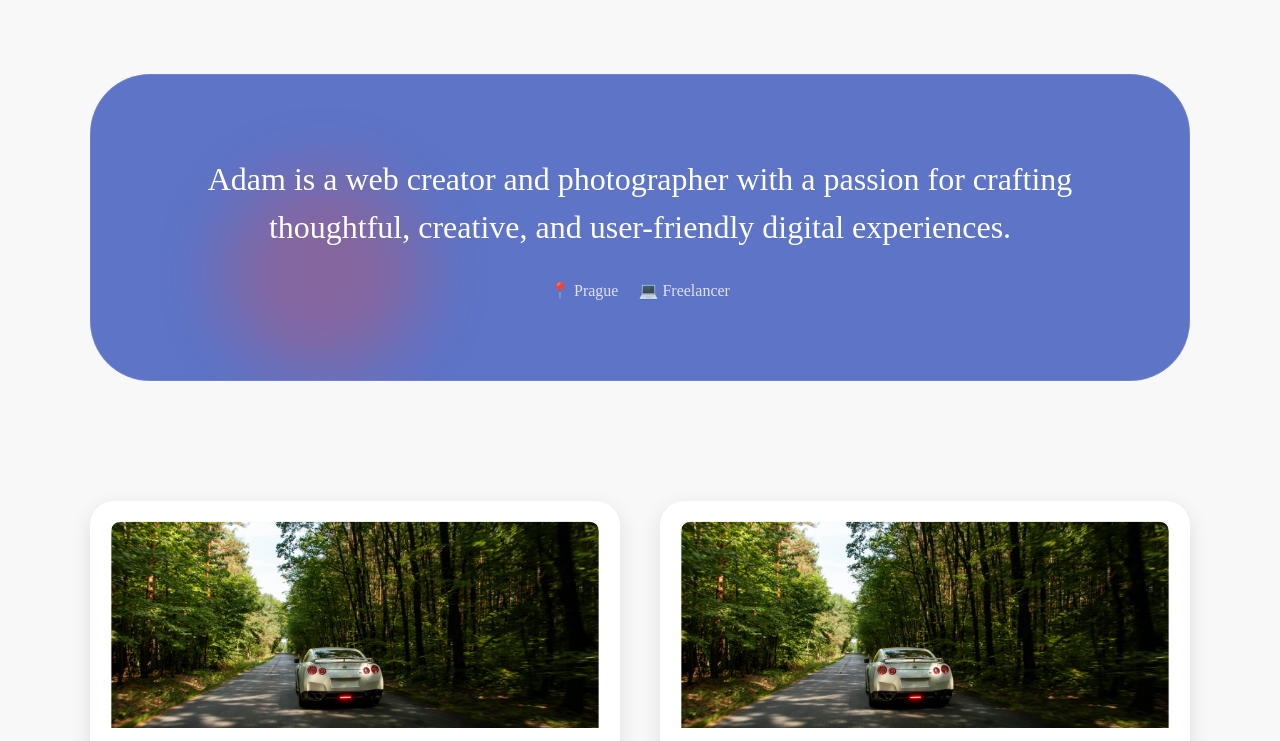
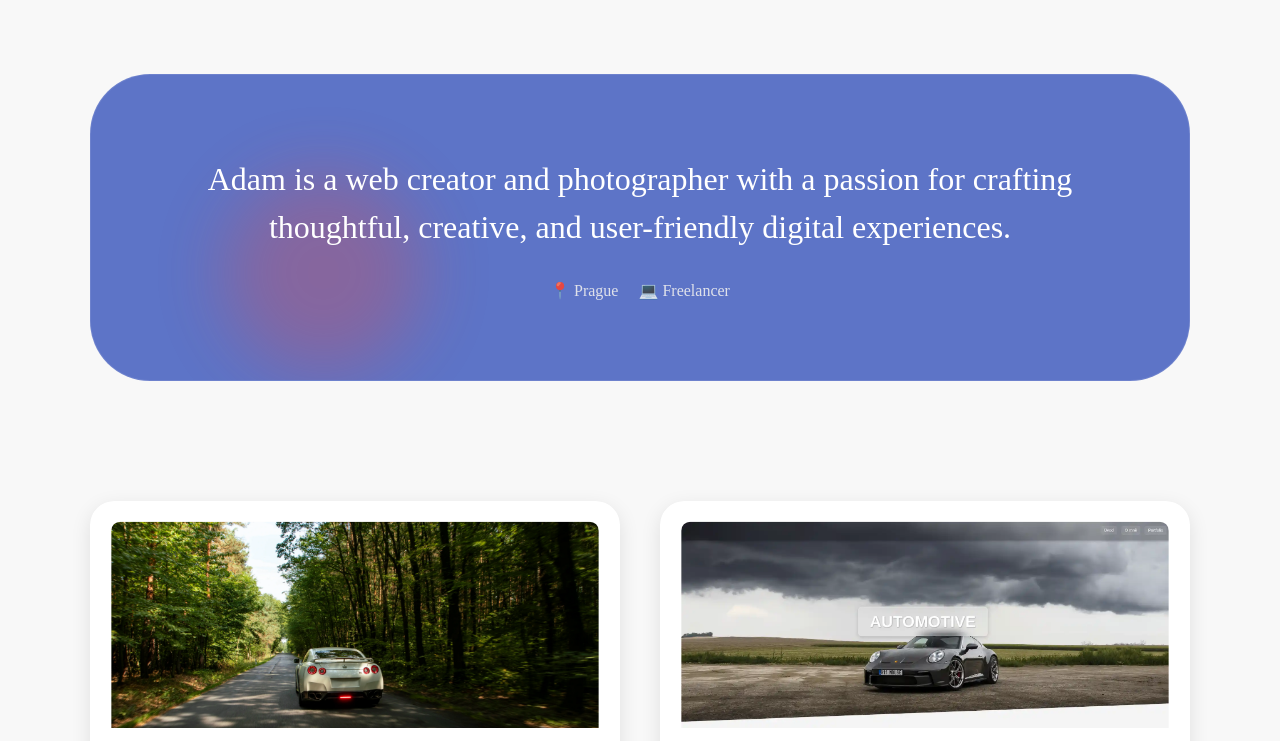
Before and after one commit to F3jfy/adamfejfar.com, a plain HTML site: page index.html in a window 1280 px wide. Shown: the part 86-827 px from the top of the page. Drawn offline with Linux system fonts and the light colour scheme; a web font is replaced by a local one.

Commit message:
Add files via upload

```diff
--- a/index.html
+++ b/index.html
@@ -58,7 +58,7 @@
  <a href="webdevelopment.html" class="project-card-link">
     <div class="project-card">
         <div class="image-aspect">
-            <img src="main.webp" alt="Photography" />
+            <img src="image.webp" alt="Photography" />
         </div>
         <div class="project-label">
             <div class="project-badge">
--- a/style.css
+++ b/style.css
@@ -468,6 +468,7 @@ body {
 .call-to-action p {
 
     font-family: 'Inter', sans-serif; /* CHANGE to Inter or remove for default body font */
+
     font-size: 1.8rem;
     margin-bottom: 25px;
     line-height: 1.4;
@@ -484,6 +485,7 @@ body {
     font-size: 1.1rem;
     transition: background 0.3s ease, color 0.3s ease, transform 0.2s ease;
     box-shadow: 0 4px 10px rgba(0, 0, 0, 0.1);
+    border: none;
 }
 
 .contact-button:hover {
```
Also changed, not shown: image.webp (added), 1 other file.
